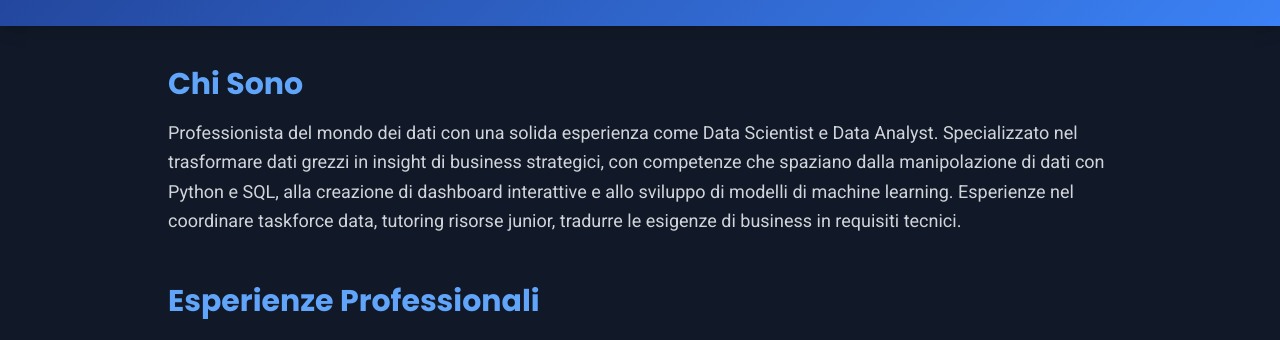
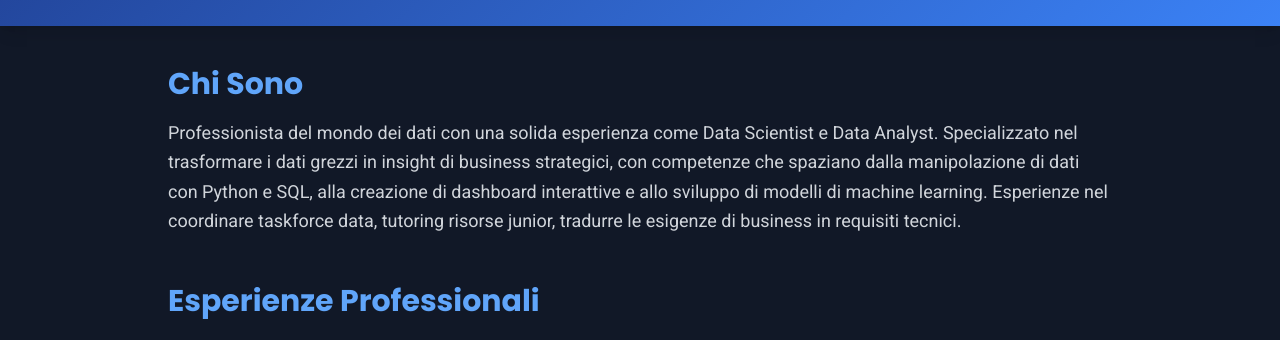
Before and after one commit to LucaIndelicato/LucaIndelicato.github.io, a plain HTML site: page src/index.html in a window 1280 px wide. Shown: the part 286-626 px from the top of the page. Drawn offline with nearby package versions, Linux system fonts and the light colour scheme.

Commit message:
fixing stuff

```diff
--- a/src/index.html
+++ b/src/index.html
@@ -105,7 +105,7 @@
             <h2 class="text-3xl font-bold title-font mb-4 text-blue-400">Chi Sono</h2>
             <p class="text-lg text-gray-300 leading-relaxed">
                 Professionista del mondo dei dati con una solida esperienza come Data Scientist e Data Analyst.
-                Specializzato nel trasformare dati grezzi in insight di business strategici, con competenze che spaziano dalla manipolazione di dati con Python e SQL, alla creazione di dashboard interattive e allo sviluppo di modelli di machine learning.
+                Specializzato nel trasformare i dati grezzi in insight di business strategici, con competenze che spaziano dalla manipolazione di dati con Python e SQL, alla creazione di dashboard interattive e allo sviluppo di modelli di machine learning.
                 Esperienze nel coordinare taskforce data, tutoring risorse junior, tradurre le esigenze di business in requisiti tecnici.
             </p>
         </section>
```
